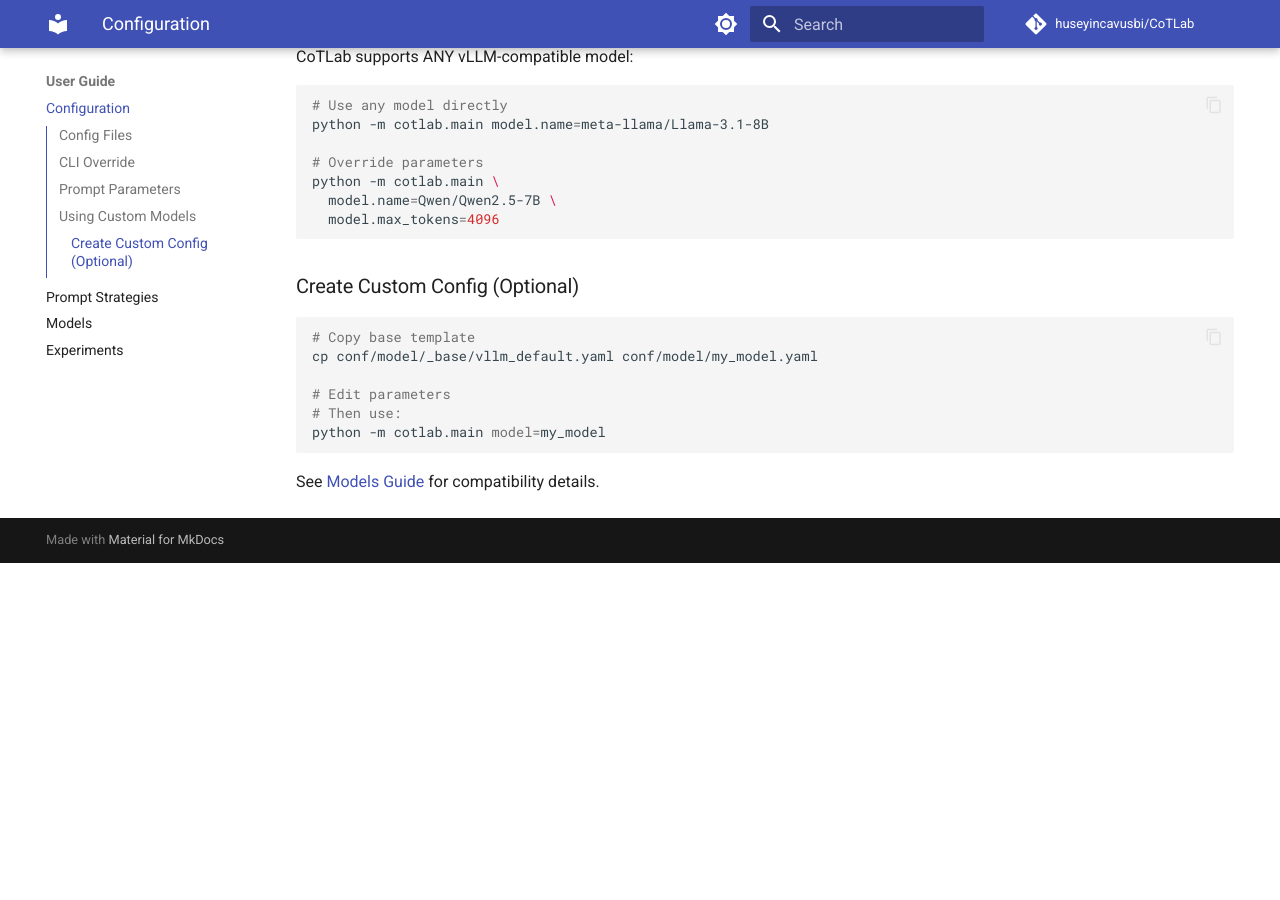
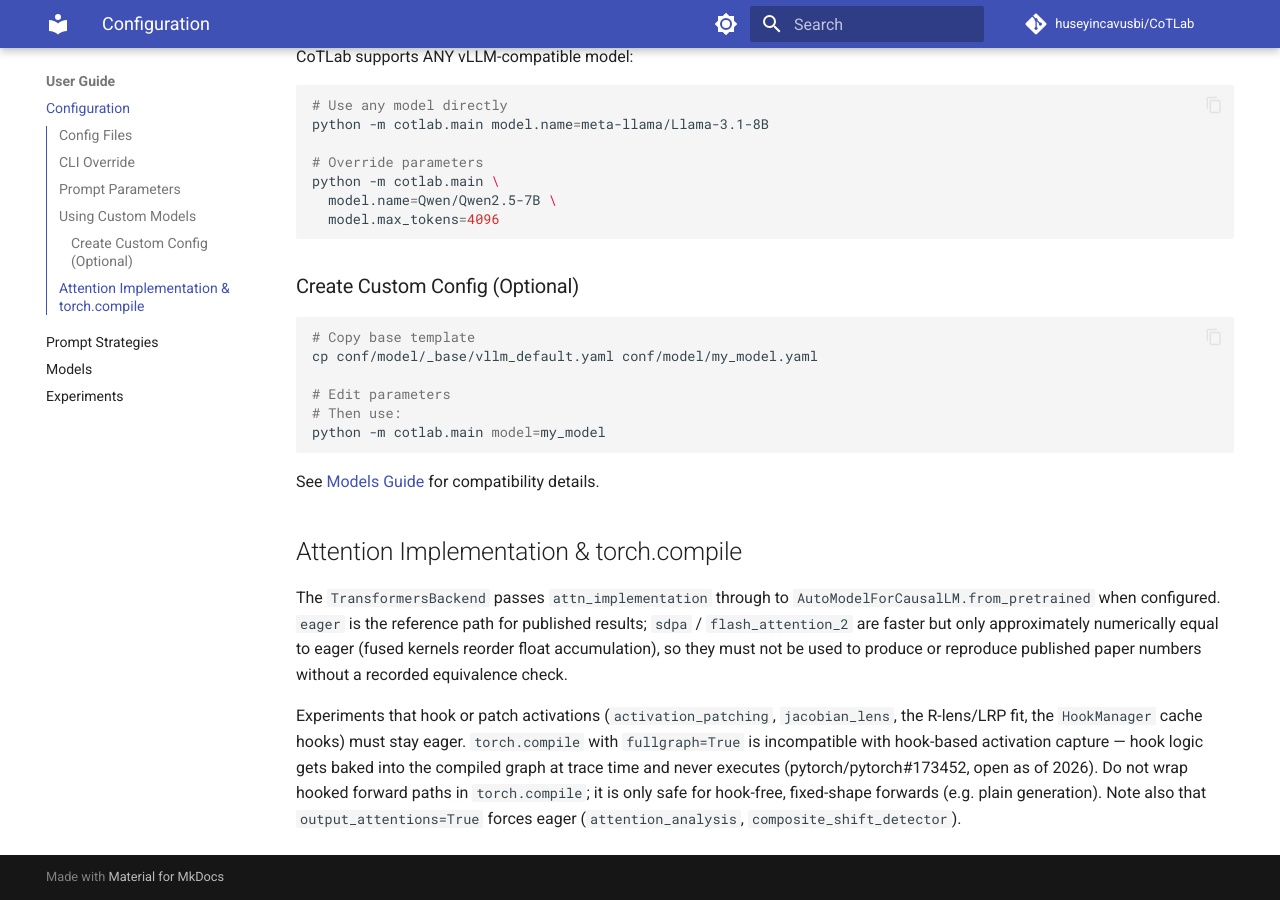
Before and after one commit to huseyincavusbi/CoTLab, an MkDocs documentation site: the page built from docs/guide/configuration.md, in a window 1280 px wide and 900 px high, scrolled down 1088 px. Built offline with MkDocs 1.6.1 and Material for MkDocs 9.7.7, drawn with Linux system fonts in a browser that asks for light colours; comment, search, counter and statistics services are not loaded; before the commit the page ends 1651 px from its top, so only the background shows below that.

Commit message:
docs: document sdpa and torch.compile equivalence caveats

````diff
--- a/docs/guide/configuration.md
+++ b/docs/guide/configuration.md
@@ -59,3 +59,22 @@ python -m cotlab.main model=my_model
 ```
 
 See [Models Guide](models.md) for compatibility details.
+
+## Attention Implementation & torch.compile
+
+The `TransformersBackend` passes `attn_implementation` through to
+`AutoModelForCausalLM.from_pretrained` when configured. `eager` is the reference
+path for published results; `sdpa` / `flash_attention_2` are faster but only
+approximately numerically equal to eager (fused kernels reorder float
+accumulation), so they must not be used to produce or reproduce published paper
+numbers without a recorded equivalence check.
+
+Experiments that hook or patch activations (`activation_patching`,
+`jacobian_lens`, the R-lens/LRP fit, the `HookManager` cache hooks) must stay
+eager. `torch.compile` with `fullgraph=True` is incompatible with hook-based
+activation capture — hook logic gets baked into the compiled graph at trace
+time and never executes (pytorch/pytorch#173452, open as of 2026). Do not wrap
+hooked forward paths in `torch.compile`; it is only safe for hook-free,
+fixed-shape forwards (e.g. plain generation). Note also that
+`output_attentions=True` forces eager (`attention_analysis`,
+`composite_shift_detector`).
````
